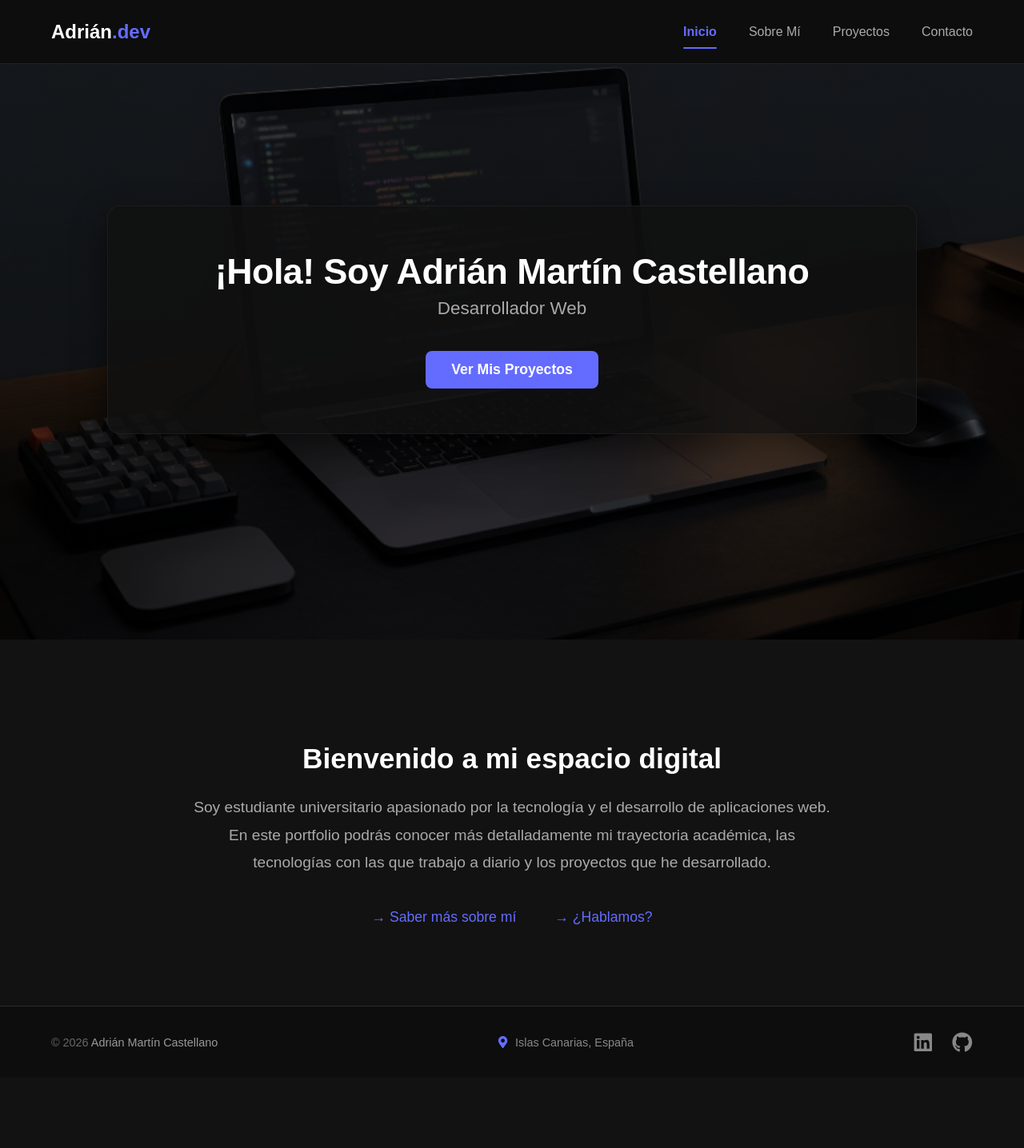
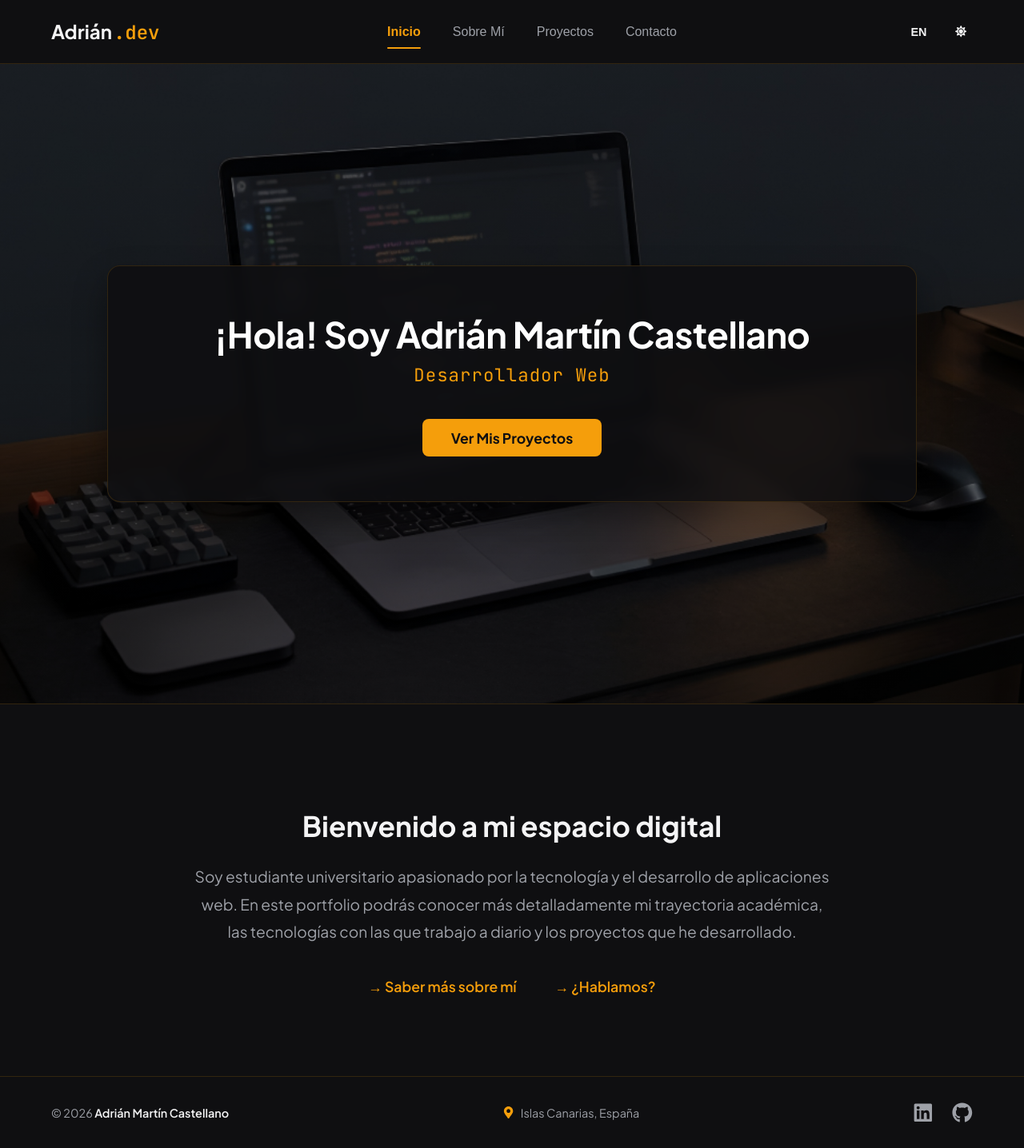
Before and after one commit to Adrian-Martin-Castellano/mi-portfolio, a React (Vite) app: page / in a window 1280 px wide. Shown: the whole page at 80% size. Before the commit the page ends 1348 px from the top, so only its background shows below. Built offline with nearby package versions, Linux system fonts and the light colour scheme.

Commit message:
Light-dark mode and idiom icon implemented

```diff
--- a/src/App.tsx
+++ b/src/App.tsx
@@ -1,28 +1,43 @@
+import { useState, useEffect } from 'react';
 import { BrowserRouter as Router, Routes, Route } from 'react-router-dom';
 import Navbar from './components/Navbar';
 import Footer from './components/Footer';
-
 import Home from './pages/home';
-import AboutPage from './pages/AboutPage';
-import ProjectsPage from './pages/ProjectsPage';
-import ContactPage from './pages/ContactPage';
-
-import styles from './App.module.css';
 
 function App() {
+  const [language, setLanguage] = useState<'es' | 'en'>('es');
+  const [isDarkMode, setIsDarkMode] = useState(true);
+
+  useEffect(() => {
+    if (isDarkMode) {
+      document.documentElement.removeAttribute('data-theme');
+    } else {
+      document.documentElement.setAttribute('data-theme', 'light');
+    }
+  }, [isDarkMode]);
+
   return (
     <Router>
-      <div className={styles.pageContainer}>
-        <Navbar />
-        <div className={styles.mainContent}>
+      <div style={{ display: 'flex', flexDirection: 'column', minHeight: '100vh' }}>
+
+        <Navbar
+          language={language}
+          setLanguage={setLanguage}
+          isDarkMode={isDarkMode}
+          setIsDarkMode={setIsDarkMode}
+        />
+
+        <main style={{ flex: 1, paddingTop: '80px' }}>
           <Routes>
-            <Route path="/" element={<Home />} />
-            <Route path="/sobre-mi" element={<AboutPage />} />
-            <Route path="/proyectos" element={<ProjectsPage />} />
-            <Route path="/contacto" element={<ContactPage />} />
+            <Route path="/" element={<Home language={language} />} />
+            <Route path="/sobre-mi" element={<div style={{ padding: '2rem' }}>Sobre Mí</div>} />
+            <Route path="/proyectos" element={<div style={{ padding: '2rem' }}>Proyectos</div>} />
+            <Route path="/contacto" element={<div style={{ padding: '2rem' }}>Contacto</div>} />
           </Routes>
-        </div>
-        <Footer />
+        </main>
+
+        <Footer language={language} />
+
       </div>
     </Router>
   );
--- a/src/components/Footer.module.css
+++ b/src/components/Footer.module.css
@@ -1,10 +1,11 @@
 .footer {
   width: 100%;
-  background-color: #0d0d0d;
-  border-top: 1px solid #2a2a2a;
+  background-color: var(--bg-primary);
+  border-top: 1px solid var(--border);
   padding: 2rem 4rem;
   box-sizing: border-box;
   margin-top: auto;
+  transition: background-color 0.3s ease, border-color 0.3s ease;
 }
 
 .content {
@@ -16,32 +17,31 @@
 }
 
 .copyright {
-  color: #666666;
-  font-family: sans-serif;
+  color: var(--text-secondary);
+  font-family: var(--font-main);
   font-size: 0.9rem;
   margin: 0;
 }
 
 .copyright span {
-  color: #999999;
+  color: var(--text-primary);
+  font-weight: 600;
 }
 
-/* Central location styles */
 .location {
   display: flex;
   align-items: center;
   gap: 0.5rem;
-  color: #888888;
-  font-family: sans-serif;
+  color: var(--text-secondary);
+  font-family: var(--font-main);
   font-size: 0.9rem;
 }
 
 .pinIcon {
-  color: #646cff;
+  color: var(--accent);
   font-size: 0.95rem;
 }
 
-/* Social media and icon styles */
 .socials {
   display: flex;
   gap: 1.5rem;
@@ -51,16 +51,17 @@
   display: flex;
   align-items: center;
   justify-content: center;
+  text-decoration: none;
 }
 
 .icon {
   font-size: 1.6rem;
-  color: #888888;
+  color: var(--text-secondary);
   transition: color 0.3s cubic-bezier(0.4, 0, 0.2, 1), transform 0.2s ease;
 }
 
 .socials a:hover .icon {
-  color: #646cff;
+  color: var(--accent);
   transform: translateY(-2px);
 }
 
--- a/src/components/Footer.tsx
+++ b/src/components/Footer.tsx
@@ -1,25 +1,26 @@
 import { FaGithub, FaLinkedin, FaMapMarkerAlt } from 'react-icons/fa';
 import styles from './Footer.module.css';
 
-function Footer() {
+interface FooterProps {
+  language: 'es' | 'en';
+}
+
+function Footer({ language }: FooterProps) {
   const currentYear = new Date().getFullYear();
 
   return (
     <footer className={styles.footer}>
       <div className={styles.content}>
 
-        {/* Copyright */}
         <p className={styles.copyright}>
           © {currentYear} <span>Adrián Martín Castellano</span>
         </p>
 
-        {/* Ubication */}
         <div className={styles.location}>
           <FaMapMarkerAlt className={styles.pinIcon} />
           <span>Islas Canarias, España</span>
         </div>
 
-        {/* Social media icons */}
         <div className={styles.socials}>
           <a href="https://linkedin.com/in/tu-usuario" target="_blank" rel="noopener noreferrer" aria-label="LinkedIn">
             <FaLinkedin className={styles.icon} />
--- a/src/components/Navbar.module.css
+++ b/src/components/Navbar.module.css
@@ -9,21 +9,50 @@
   align-items: center;
   padding: 0 4rem;
   box-sizing: border-box;
-  background-color: #0d0d0d;
+  background-color: var(--bg-primary);
   z-index: 9999;
-  border-bottom: 1px solid rgba(255, 255, 255, 0.08);
+  border-bottom: 1px solid var(--border);
+  transition: background-color 0.3s ease, border-color 0.3s ease;
 }
 
-.logo a{
-  color: #ffffff;
+.navActions {
+  display: flex;
+  align-items: center;
+  gap: 1.2rem;
+}
+
+.actionBtn {
+  background: none;
+  border: none;
+  color: var(--text-primary);
+  font-family: sans-serif;
+  font-size: 0.9rem;
+  font-weight: bold;
+  cursor: pointer;
+  display: flex;
+  align-items: center;
+  justify-content: center;
+  transition: color 0.3s ease;
+  padding: 0.5rem;
+}
+
+.actionBtn:hover {
+  color: var(--accent);
+}
+
+.logo a {
+  color: var(--text-primary);
   text-decoration: none;
-  font-family: sans-serif;
-  font-weight: bold;
+  font-family: var(--font-main);
+  font-weight: 700;
   font-size: 1.5rem;
 }
 
 .logo span {
-  color: #646cff;
+  color: var(--accent);
+  font-family: var(--font-code);
+  font-weight: 600;
+  margin-left: 2px;
 }
 
 .navLinks {
@@ -32,7 +61,7 @@
 }
 
 .navLinks a {
-  color: #aaaaaa;
+  color: var(--text-secondary);
   text-decoration: none;
   font-family: sans-serif;
   font-size: 1rem;
@@ -40,17 +69,17 @@
 }
 
 .navLinks a:hover {
-  color: #646cff;
+  color: var(--accent);
 }
 
-/* Hide mobile menu icon by default on desktop */
 .menuIcon {
   display: none;
   background: none;
   border: none;
-  color: #ffffff;
+  color: var(--text-primary);
   font-size: 1.8rem;
   cursor: pointer;
+  padding: 0;
 }
 
 @media (max-width: 768px) {
@@ -62,14 +91,13 @@
     display: block;
   }
 
-  /* Transform the nav links container into a full-width vertical dropdown */
   .navLinks {
     position: absolute;
     top: 80px;
     left: 0;
     width: 100%;
-    background-color: #0d0d0d;
-    border-bottom: 1px solid #2a2a2a;
+    background-color: var(--bg-primary);
+    border-bottom: 1px solid var(--border);
     flex-direction: column;
     gap: 0;
     padding: 0;
@@ -78,38 +106,9 @@
     transition: max-height 0.3s ease-in-out;
   }
 
-  /* When active, expand the container to show the links */
   .navLinks.active {
     max-height: 300px;
   }
-
-  .navLinks a {
-    width: 100%;
-    padding: 1.2rem 1.5rem;
-    box-sizing: border-box;
-    border-bottom: 1px solid #1a1a1a;
-  }
-
-  .navLinks a:last-child {
-    border-bottom: none;
-  }
-}
-
-.navLinks :global(.activeLink) {
-  color: #646cff !important;
-  font-weight: 600;
-  position: relative;
-}
-
-.navLinks :global(.activeLink)::after {
-  content: '';
-  position: absolute;
-  bottom: -6px;
-  left: 0;
-  width: 100%;
-  height: 2px;
-  background-color: #646cff;
-  border-radius: 2px;
 }
 
 @media (min-width: 769px) {
@@ -125,7 +124,7 @@
     left: 0;
     width: 100%;
     height: 2px;
-    background-color: #646cff;
+    background-color: var(--accent);
     border-radius: 2px;
   }
 }
@@ -138,6 +137,11 @@
     padding: 1.2rem 0 1.2rem 3rem;
     position: relative;
     box-sizing: border-box;
+    border-bottom: 1px solid var(--border);
+  }
+
+  .navLinks a:last-child {
+    border-bottom: none;
   }
 
   .navLinks a:global(.active)::before {
@@ -148,7 +152,7 @@
     transform: translateY(-50%);
     width: 4px;
     height: 55%;
-    background-color: #646cff;
+    background-color: var(--accent);
     border-radius: 4px;
   }
 }
--- a/src/components/Navbar.tsx
+++ b/src/components/Navbar.tsx
@@ -1,48 +1,59 @@
-import { useState } from 'react';
-import { FaBars, FaTimes } from 'react-icons/fa';
+import { useState, useEffect } from 'react';
+import { FaBars, FaTimes, FaSun, FaMoon } from 'react-icons/fa';
 import { Link, NavLink } from 'react-router-dom';
 import styles from './Navbar.module.css';
 
-function Navbar() {
+interface NavbarProps {
+  language: 'es' | 'en';
+  setLanguage: (lang: 'es' | 'en') => void;
+  isDarkMode: boolean;
+  setIsDarkMode: (dark: boolean) => void;
+}
+
+function Navbar({ language, setLanguage, isDarkMode, setIsDarkMode }: NavbarProps) {
   const [isOpen, setIsOpen] = useState(false);
-  const toggleMenu = () => {
-    setIsOpen(!isOpen);
+  const toggleMenu = () => setIsOpen(!isOpen);
+  const toggleTheme = () => setIsDarkMode(!isDarkMode);
+  const toggleLanguage = () => setLanguage(language === 'es' ? 'en' : 'es');
+  const translations = {
+    es: { inicio: 'Inicio', sobreMi: 'Sobre Mí', proyectos: 'Proyectos', contacto: 'Contacto' },
+    en: { inicio: 'Home', sobreMi: 'About Me', proyectos: 'Projects', contacto: 'Contact' }
   };
 
+  const t = translations[language];
   const linkStyle = ({ isActive }: { isActive: boolean }) => ({
-    color: isActive ? '#646cff' : '#aaaaaa',
+    color: isActive ? 'var(--accent)' : 'var(--text-secondary)',
     fontWeight: isActive ? '600' : '500',
   });
 
   return (
     <nav className={styles.navbar}>
       <div className={styles.logo}>
-        <Link to="/">
+        <Link to="/" onClick={() => setIsOpen(false)}>
           Adrián<span>.dev</span>
         </Link>
       </div>
 
       <div className={`${styles.navLinks} ${isOpen ? styles.active : ''}`}>
-        <NavLink to="/" style={linkStyle} onClick={() => setIsOpen(false)}>
-          Inicio
-        </NavLink>
-
-        <NavLink to="/sobre-mi" style={linkStyle} onClick={() => setIsOpen(false)}>
-          Sobre Mí
-        </NavLink>
-
-        <NavLink to="/proyectos" style={linkStyle} onClick={() => setIsOpen(false)}>
-          Proyectos
-        </NavLink>
-
-        <NavLink to="/contacto" style={linkStyle} onClick={() => setIsOpen(false)}>
-          Contacto
-        </NavLink>
+        <NavLink to="/" style={linkStyle} onClick={() => setIsOpen(false)}>{t.inicio}</NavLink>
+        <NavLink to="/sobre-mi" style={linkStyle} onClick={() => setIsOpen(false)}>{t.sobreMi}</NavLink>
+        <NavLink to="/proyectos" style={linkStyle} onClick={() => setIsOpen(false)}>{t.proyectos}</NavLink>
+        <NavLink to="/contacto" style={linkStyle} onClick={() => setIsOpen(false)}>{t.contacto}</NavLink>
       </div>
 
-      <button className={styles.menuIcon} onClick={toggleMenu} aria-label="Toggle menu">
-        {isOpen ? <FaTimes /> : <FaBars />}
-      </button>
+      <div className={styles.navActions}>
+        <button onClick={toggleLanguage} className={styles.actionBtn} aria-label="Cambiar idioma">
+          {language === 'es' ? 'EN' : 'ES'}
+        </button>
+
+        <button onClick={toggleTheme} className={styles.actionBtn} aria-label="Cambiar tema">
+          {isDarkMode ? <FaSun /> : <FaMoon />}
+        </button>
+
+        <button className={styles.menuIcon} onClick={toggleMenu} aria-label="Toggle menu">
+          {isOpen ? <FaTimes /> : <FaBars />}
+        </button>
+      </div>
     </nav>
   );
 }
--- a/src/index.css
+++ b/src/index.css
@@ -1,12 +1,30 @@
-html, body {
-  margin: 0;
-  padding: 0;
-  width: 100%;
-  height: 100%;
-  background-color: #121212;
+@import url('https://fonts.googleapis.com/css2?family=Plus+Jakarta+Sans:wght@400;500;600;700&family=JetBrains+Mono:wght@400;600&display=swap');
+
+:root {
+  --font-main: 'Plus Jakarta Sans', sans-serif;
+  --font-code: 'JetBrains Mono', monospace;
+
+  /* Dark mode */
+  --bg-primary: #0f0f11;
+  --text-primary: #f4f4f5;
+  --text-secondary: #9ea1a8;
+  --accent: #f59e0b;
+  --border: rgba(245, 158, 11, 0.15);
 }
 
-#root {
-  width: 100%;
-  min-height: 100%;
+[data-theme="light"] {
+  /* Light mode */
+  --bg-primary: #faf9f6;
+  --text-primary: #1c1c1e;
+  --text-secondary: #6e6e73;
+  --accent: #d97706;
+  --border: rgba(0, 0, 0, 0.06);
 }
+
+body {
+  font-family: var(--font-main);
+  background-color: var(--bg-primary);
+  color: var(--text-primary);
+  margin: 0;
+  transition: background-color 0.3s ease, color 0.3s ease;
+}
--- a/src/pages/Home.module.css
+++ b/src/pages/Home.module.css
@@ -2,7 +2,8 @@
   display: flex;
   flex-direction: column;
   width: 100%;
-  background-color: #0d0d0d;
+  background-color: var(--bg-primary);
+  transition: background-color 0.3s ease;
 }
 
 .heroSection {
@@ -18,19 +19,21 @@
 }
 
 .heroCard {
-  background-color: rgba(17, 17, 17, 0.85);
-  border: 1px solid rgba(255, 255, 255, 0.05);
+  background-color: rgba(15, 15, 17, 0.85);
+  backdrop-filter: blur(8px);
+  -webkit-backdrop-filter: blur(8px);
+  border: 1px solid var(--border);
   padding: 3.5rem 5rem;
   border-radius: 16px;
   text-align: center;
   max-width: 850px;
   width: 100%;
-  box-shadow: 0 20px 40px rgba(0, 0, 0, 0.5);
+  box-shadow: 0 20px 40px rgba(0, 0, 0, 0.4);
 }
 
 .heroCard h1 {
   color: #ffffff;
-  font-family: sans-serif;
+  font-family: var(--font-main), sans-serif;
   font-size: 2.8rem;
   margin: 0 0 0.5rem 0;
   font-weight: 700;
@@ -38,38 +41,41 @@
 }
 
 .subtitle {
-  color: #aaaaaa;
-  font-family: sans-serif;
+  color: #f59e0b;
+  font-family: var(--font-code), monospace;
   font-size: 1.4rem;
   margin: 0 0 2.5rem 0;
-  font-weight: 400;
+  font-weight: 500;
+  letter-spacing: 1px;
 }
 
 .ctaButton {
   display: inline-block;
-  background-color: #646cff;
-  color: #ffffff;
-  font-family: sans-serif;
-  font-weight: 600;
-  padding: 0.8rem 2rem;
+  background-color: var(--accent);
+  color: #0f0f11;
+  font-family: var(--font-main), sans-serif;
+  font-weight: 700;
+  padding: 0.8rem 2.2rem;
   border-radius: 8px;
   text-decoration: none;
   font-size: 1.1rem;
-  transition: background-color 0.2s ease, transform 0.2s ease;
+  transition: background-color 0.2s ease, transform 0.2s ease, filter 0.2s ease;
 }
 
 .ctaButton:hover {
-  background-color: #535bf2;
+  filter: brightness(1.1);
   transform: translateY(-2px);
 }
 
 .summarySection {
-  background-color: #121212;
+  background-color: var(--bg-primary);
   padding: 100px 2rem;
-  color: #ffffff;
-  font-family: sans-serif;
+  color: var(--text-primary);
+  font-family: var(--font-main), sans-serif;
   display: flex;
   justify-content: center;
+  border-top: 1px solid var(--border);
+  transition: background-color 0.3s ease, color 0.3s ease;
 }
 
 .summaryContent {
@@ -80,11 +86,11 @@
 .summaryContent h2 {
   font-size: 2.2rem;
   margin-bottom: 1.5rem;
-  font-weight: 600;
+  font-weight: 700;
 }
 
 .summaryContent p {
-  color: #aaaaaa;
+  color: var(--text-secondary);
   font-size: 1.2rem;
   line-height: 1.8;
   margin-bottom: 2.5rem;
@@ -97,15 +103,16 @@
 }
 
 .secondaryLink {
-  color: #646cff;
+  color: var(--accent);
   text-decoration: none;
   font-size: 1.1rem;
-  font-weight: 500;
-  transition: color 0.2s ease;
+  font-weight: 600;
+  font-family: var(--font-main), sans-serif;
+  transition: color 0.2s ease, opacity 0.2s ease;
 }
 
 .secondaryLink:hover {
-  color: #858bff;
+  opacity: 0.8;
   text-decoration: underline;
 }
 
@@ -120,7 +127,7 @@
   }
 
   .subtitle {
-    font-size: 1.1rem;
+    font-size: 1.2rem;
   }
 
   .summarySection {
--- a/src/pages/home.tsx
+++ b/src/pages/home.tsx
@@ -2,31 +2,55 @@ import { Link } from 'react-router-dom';
 import styles from './Home.module.css';
 import backgroundImage from '../assets/hero-bg.jpg';
 
-function Home() {
+interface HomeProps {
+  language: 'es' | 'en';
+}
+
+function Home({ language }: HomeProps) {
+  const translations = {
+    es: {
+      greeting: '¡Hola! Soy Adrián Martín Castellano',
+      role: 'Desarrollador Web',
+      cta: 'Ver Mis Proyectos',
+      welcome: 'Bienvenido a mi espacio digital',
+      description: 'Soy estudiante universitario apasionado por la tecnología y el desarrollo de aplicaciones web. En este portfolio podrás conocer más detalladamente mi trayectoria académica, las tecnologías con las que trabajo a diario y los proyectos que he desarrollado.',
+      moreAboutMe: '→ Saber más sobre mí',
+      talk: '→ ¿Hablamos?'
+    },
+    en: {
+      greeting: "Hi! I'm Adrián Martín Castellano",
+      role: 'Web Developer',
+      cta: 'View My Projects',
+      welcome: 'Welcome to my digital space',
+      description: 'I am a university student passionate about technology and web application development. In this portfolio, you can learn more in detail about my academic background, the technologies I work with daily, and the projects I have built.',
+      moreAboutMe: '→ More about me',
+      talk: '→ Let\'s talk'
+    }
+  };
+
+  const t = translations[language];
+
   return (
     <div className={styles.homeContainer}>
       <section
         className={styles.heroSection}
-        style={{ backgroundImage: `linear-gradient(rgba(0, 0, 0, 0.5), rgba(0, 0, 0, 0.7)), url(${backgroundImage})` }}>
+        style={{ backgroundImage: `linear-gradient(rgba(0, 0, 0, 0.4), rgba(0, 0, 0, 0.6)), url(${backgroundImage})` }}>
         <div className={styles.heroCard}>
-          <h1>¡Hola! Soy Adrián Martín Castellano</h1>
-          <p className={styles.subtitle}>Desarrollador Web</p>
+          <h1>{t.greeting}</h1>
+          <p className={styles.subtitle}>{t.role}</p>
           <Link to="/proyectos" className={styles.ctaButton}>
-            Ver Mis Proyectos
+            {t.cta}
           </Link>
         </div>
       </section>
+
       <section className={styles.summarySection}>
         <div className={styles.summaryContent}>
-          <h2>Bienvenido a mi espacio digital</h2>
-          <p>
-            Soy estudiante universitario apasionado por la tecnología y el desarrollo de aplicaciones web.
-            En este portfolio podrás conocer más detalladamente mi trayectoria académica, las tecnologías
-            con las que trabajo a diario y los proyectos que he desarrollado.
-          </p>
+          <h2>{t.welcome}</h2>
+          <p>{t.description}</p>
           <div className={styles.linksGrid}>
-            <Link to="/sobre-mi" className={styles.secondaryLink}>→ Saber más sobre mí</Link>
-            <Link to="/contacto" className={styles.secondaryLink}>→ ¿Hablamos?</Link>
+            <Link to="/sobre-mi" className={styles.secondaryLink}>{t.moreAboutMe}</Link>
+            <Link to="/contacto" className={styles.secondaryLink}>{t.talk}</Link>
           </div>
         </div>
       </section>
```
